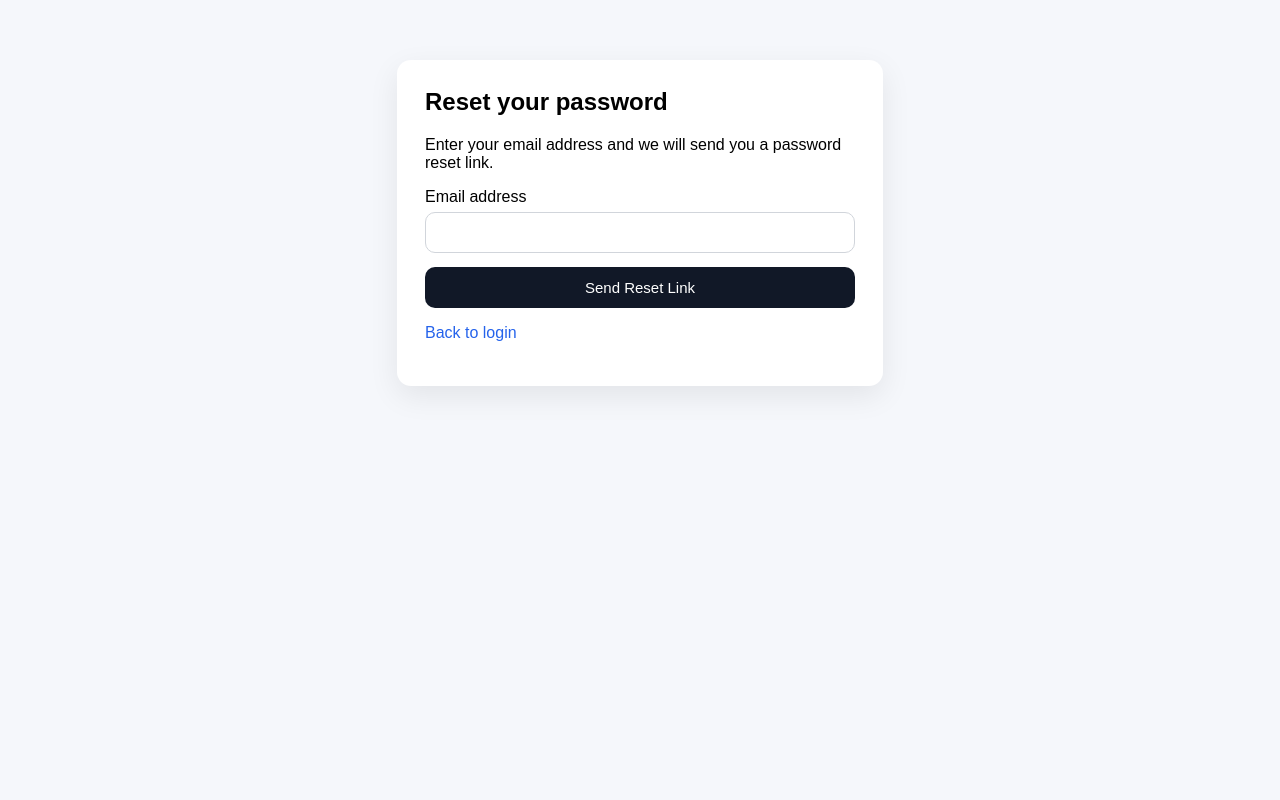
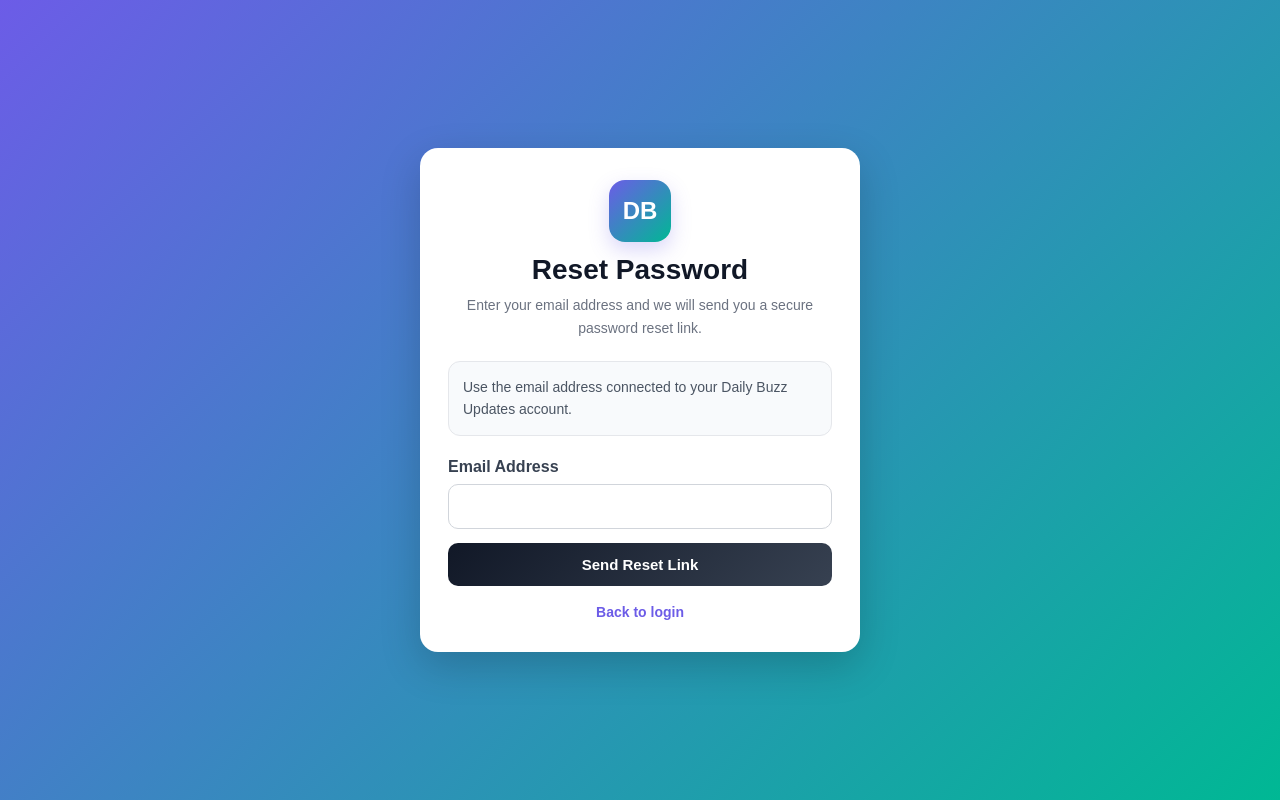
Before and after one commit to wisefreshy6-spec/dailybuzz-updates, a Django app: page /password-reset/ in a window 1280 px wide. Run offline with Django 5.2, Linux system fonts and the light colour scheme.

Commit message:
Polish password reset form page

```diff
--- a/DailyBuzz_updates/templates/accounts/login.html
+++ b/DailyBuzz_updates/templates/accounts/login.html
@@ -1,4 +1,4 @@
-login.html: <!DOCTYPE html>
+<!DOCTYPE html>
 <html lang="en">
 <head>
     <meta charset="UTF-8">
--- a/DailyBuzz_updates/templates/accounts/password_reset_form.html
+++ b/DailyBuzz_updates/templates/accounts/password_reset_form.html
@@ -1,63 +1,183 @@
 <!DOCTYPE html>
-<html>
+<html lang="en">
 <head>
-    <title>Reset Password</title>
+    <meta charset="UTF-8">
     <meta name="viewport" content="width=device-width, initial-scale=1.0">
+    <title>Reset Password | Daily Buzz Updates</title>
     <style>
+        * {
+            box-sizing: border-box;
+        }
+
         body {
             margin: 0;
+            min-height: 100vh;
             font-family: Arial, sans-serif;
-            background: #f5f7fb;
+            background: linear-gradient(135deg, #6c5ce7, #00b894);
+            display: flex;
+            justify-content: center;
+            align-items: center;
+            padding: 20px;
         }
+
         .card {
-            max-width: 430px;
-            margin: 60px auto;
+            width: 100%;
+            max-width: 440px;
             background: white;
-            padding: 28px;
-            border-radius: 14px;
-            box-shadow: 0 10px 30px rgba(0,0,0,0.08);
+            padding: 32px 28px;
+            border-radius: 18px;
+            box-shadow: 0 14px 40px rgba(0,0,0,0.18);
         }
-        h2 {
-            margin-top: 0;
+
+        .brand {
+            text-align: center;
+            margin-bottom: 22px;
         }
+
+        .brand-badge {
+            width: 62px;
+            height: 62px;
+            margin: 0 auto 12px;
+            border-radius: 16px;
+            background: linear-gradient(135deg, #6c5ce7, #00b894);
+            color: white;
+            display: flex;
+            align-items: center;
+            justify-content: center;
+            font-size: 24px;
+            font-weight: bold;
+            box-shadow: 0 8px 20px rgba(108, 92, 231, 0.25);
+        }
+
+        .brand h2 {
+            margin: 0 0 8px 0;
+            font-size: 28px;
+            color: #111827;
+        }
+
+        .brand p {
+            margin: 0;
+            color: #6b7280;
+            font-size: 14px;
+            line-height: 1.6;
+        }
+
+        form {
+            margin-top: 22px;
+        }
+
+        label {
+            display: block;
+            margin-bottom: 8px;
+            font-weight: 700;
+            color: #374151;
+        }
+
         input {
             width: 100%;
-            padding: 12px;
-            margin-top: 6px;
-            margin-bottom: 14px;
+            padding: 13px 14px;
             border: 1px solid #d1d5db;
             border-radius: 10px;
-            box-sizing: border-box;
+            font-size: 15px;
+            outline: none;
+            transition: border-color 0.2s ease, box-shadow 0.2s ease;
+            margin-bottom: 14px;
         }
+
+        input:focus {
+            border-color: #6c5ce7;
+            box-shadow: 0 0 0 3px rgba(108, 92, 231, 0.12);
+        }
+
         button {
             width: 100%;
-            padding: 12px;
+            padding: 13px;
             border: none;
             border-radius: 10px;
-            background: #111827;
+            background: linear-gradient(135deg, #111827, #374151);
             color: white;
             font-size: 15px;
+            font-weight: bold;
             cursor: pointer;
+            transition: opacity 0.2s ease, transform 0.15s ease;
         }
+
+        button:hover {
+            opacity: 0.95;
+        }
+
+        button:active {
+            transform: scale(0.99);
+        }
+
         .errorlist {
             color: #dc2626;
             margin: 0 0 12px 0;
             padding-left: 18px;
+            font-size: 14px;
         }
+
         .helptext {
             color: #6b7280;
             font-size: 13px;
         }
+
+        .back-link {
+            margin-top: 18px;
+            text-align: center;
+            font-size: 14px;
+        }
+
         a {
-            color: #2563eb;
+            color: #6c5ce7;
             text-decoration: none;
+            font-weight: 600;
+        }
+
+        a:hover {
+            text-decoration: underline;
+        }
+
+        .info-box {
+            background: #f8fafc;
+            border: 1px solid #e5e7eb;
+            color: #4b5563;
+            border-radius: 12px;
+            padding: 14px;
+            font-size: 14px;
+            line-height: 1.6;
+            margin-bottom: 18px;
+        }
+
+        @media (max-width: 480px) {
+            .card {
+                padding: 24px 18px;
+                border-radius: 14px;
+            }
+
+            .brand h2 {
+                font-size: 24px;
+            }
+
+            .brand-badge {
+                width: 56px;
+                height: 56px;
+                font-size: 22px;
+            }
         }
     </style>
 </head>
 <body>
     <div class="card">
-        <h2>Reset your password</h2>
-        <p>Enter your email address and we will send you a password reset link.</p>
+        <div class="brand">
+            <div class="brand-badge">DB</div>
+            <h2>Reset Password</h2>
+            <p>Enter your email address and we will send you a secure password reset link.</p>
+        </div>
+
+        <div class="info-box">
+            Use the email address connected to your Daily Buzz Updates account.
+        </div>
 
         <form method="post">
             {% csrf_token %}
@@ -66,7 +186,7 @@
                 {{ form.non_field_errors }}
             {% endif %}
 
-            <label for="{{ form.email.id_for_label }}">Email address</label>
+            <label for="{{ form.email.id_for_label }}">Email Address</label>
             {{ form.email }}
 
             {% if form.email.errors %}
@@ -76,9 +196,9 @@
             <button type="submit">Send Reset Link</button>
         </form>
 
-        <p style="margin-top:16px;">
+        <div class="back-link">
             <a href="{% url 'login' %}">Back to login</a>
-        </p>
+        </div>
     </div>
 </body>
 </html>
```
Also changed, not shown: DailyBuzz_updates/db.sqlite3.
